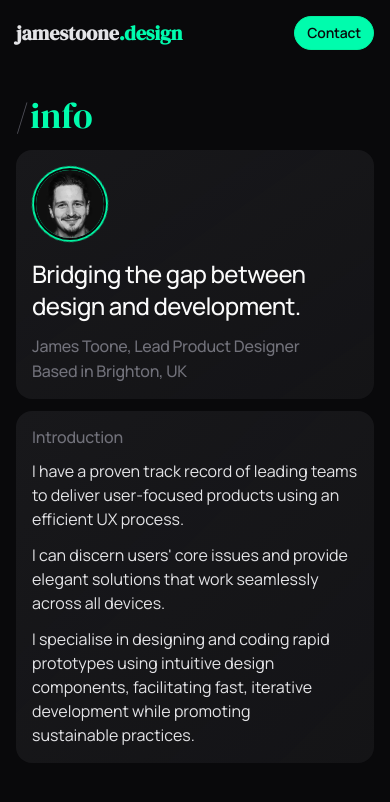
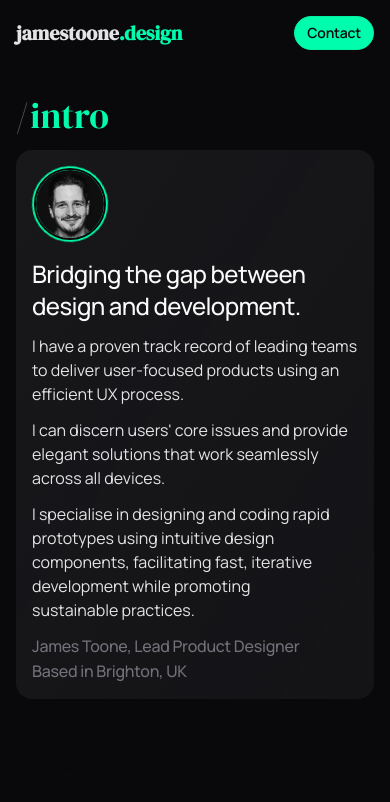
Before and after one commit to 2ne/nextjs-boilerplate, a Next.js app: page / in a window 390 px wide. Shown: the top 802 px of the page. Built offline with nearby package versions, Linux system fonts and the light colour scheme.

Commit message:
Update page.tsx

```diff
--- a/app/page.tsx
+++ b/app/page.tsx
@@ -31,24 +31,29 @@ export default function Home() {
     );
   };
 
-  interface InfoProps {
+  interface IntroProps {
     className?: string;
   }
 
-  const Info: React.FC<InfoProps> = ({ className }) => {
+  const Info: React.FC<IntroProps> = ({ className }) => {
     return (
       <section className={`mx-auto w-full max-w-4xl xl:max-w-8xl p-4 sm:p-8 xl:px-12 ${className ? className : ""}`}>
-        <Title label="info" />
+        <Title label="intro" />
         <div className="grid grid-cols-1 sm:grid-cols-2 gap-3 xl:grid-cols-12">
           <div className="max-xl:order-0 relative overflow-clip rounded-2xl bg-gradient-to-tl from-zinc-900/75 to-zinc-900 p-4 sm:p-6 xl:col-span-4 xl:row-span-3 xl:grid xl:grid-rows-subgrid">
             <div className="h-[calc(theme(size[20])-theme(spacing[1]))] aspect-square relative mb-4 grid items-center xl:mb-0 p-0.5">
               <div className="animate-[spin_4s_linear_infinite] absolute inset-0 rounded-full bg-gradient-to-tr from-primary-500 to-primary-400 p-0.5"></div>
               <Image alt="James Toone" width={80} height={80} className="relative aspect-square object-cover  rounded-full object-center bg-zinc-600 border-2 border-zinc-950" src="/me.webp" />
             </div>
-            <div className="relative grid items-end gap-3 xl:row-span-2 xl:gap-0">
+            <div className="max-xl:space-y-3 xl:grid xl:items-end xl:row-span-2">
               <Balancer ratio={0} className="!max-w-[22ch] font-medium -tracking-200 text-2xl xl:text-3xl text-zinc-50">
                 Bridging the gap between design and development.
               </Balancer>
+              <div className="sm:hidden text-base space-y-3 text-pretty">
+                <p>I have a proven track record of leading teams to deliver user-focused products using an efficient UX process.</p>
+                <p>I can discern users&apos; core issues and provide elegant solutions that work seamlessly across all devices.</p>
+                <p>I specialise in designing and coding rapid prototypes using intuitive design components, facilitating fast, iterative development while promoting sustainable practices.</p>
+              </div>
               <div className="max-xl:hidden text-base font-medium -tracking-100 text-zinc-500">James Toone, Lead Product Designer</div>
               <div className="xl:hidden space-y-px text-base font-medium -tracking-100 text-zinc-500">
                 <div>James Toone, Lead Product Designer</div>
@@ -172,9 +177,8 @@ export default function Home() {
               </li>
             </ol>
           </div>
-          <div className="relative max-xl:order-1 rounded-2xl bg-gradient-to-tl from-zinc-900/75 to-zinc-900 p-4 sm:p-6  xl:col-span-4 xl:row-span-3">
+          <div className="relative max-sm:hidden rounded-2xl bg-gradient-to-tl from-zinc-900/75 to-zinc-900 p-4 sm:p-6  xl:col-span-4 xl:row-span-3">
             <div className="-mt-0.5 sm:mt-0.5">
-              <div className="sm:hidden text-base font-medium -tracking-100 text-zinc-500 mb-2.5">Introduction</div>
               <span className="max-sm:hidden absolute top-[-1.95rem] left-0.5 text-primary-500 text-[7.5rem] leading-none [filter:drop-shadow(1px_2px_1px_rgba(1,1,1,0.25))]">&ldquo;</span>
               <div className="xl:pl-0.5 text-base space-y-3 text-pretty">
                 <p>I have a proven track record of leading teams to deliver user-focused products using an efficient UX process.</p>
```
